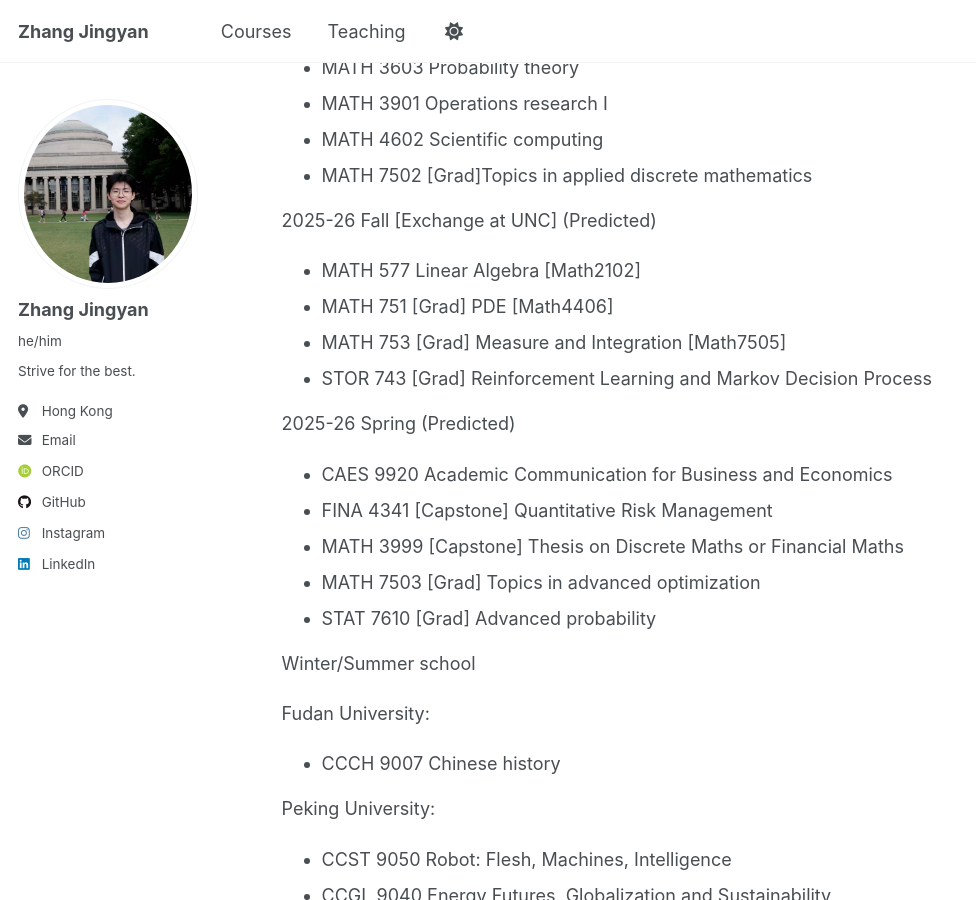
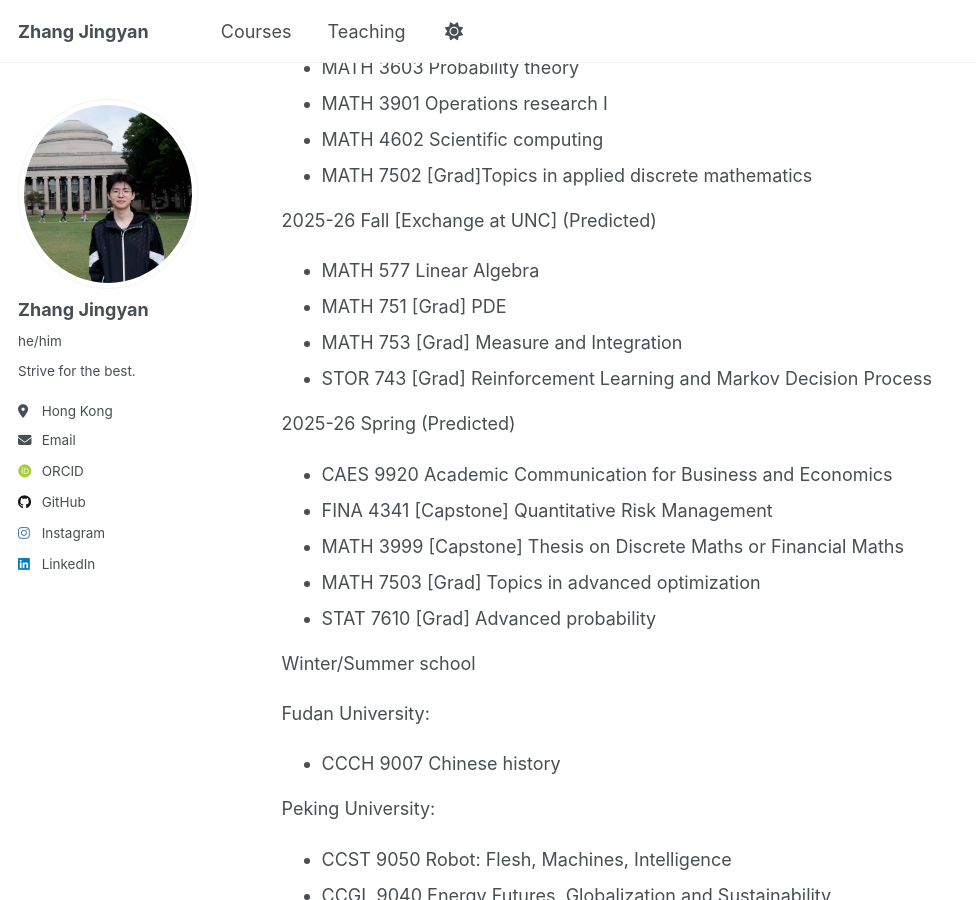
Before and after one commit to zjy-Felix/Felix, a Jekyll site: the page built from _courses/courses.md, in a window 1280 px wide and 900 px high, scrolled down 1641 px. Shown: the whole window, without its empty margins (0-976 px from the left). Built offline with Jekyll 4.4.1, drawn with Linux system fonts in a browser that asks for light colours; some web fonts are replaced.

Commit message:
Update courses.md

```diff
--- a/_courses/courses.md
+++ b/_courses/courses.md
@@ -58,9 +58,9 @@ Here is a list of courses I have taken during my undergraduate studies at HKU.
 - MATH 7502 [Grad]Topics in applied discrete mathematics
 
 2025-26 Fall [Exchange at UNC] (Predicted)
-- MATH 577 Linear Algebra [Math2102]
-- MATH 751 [Grad] PDE [Math4406]
-- MATH 753 [Grad] Measure and Integration [Math7505]
+- MATH 577 Linear Algebra
+- MATH 751 [Grad] PDE
+- MATH 753 [Grad] Measure and Integration
 - STOR 743 [Grad] Reinforcement Learning and Markov Decision Process
 
 2025-26 Spring (Predicted)
```
